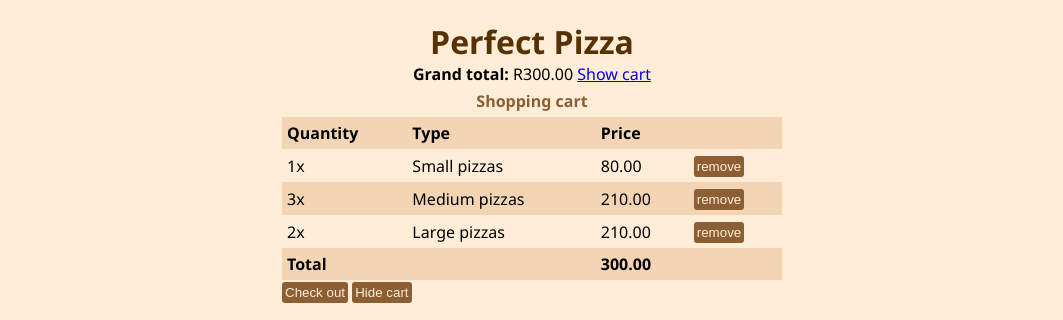
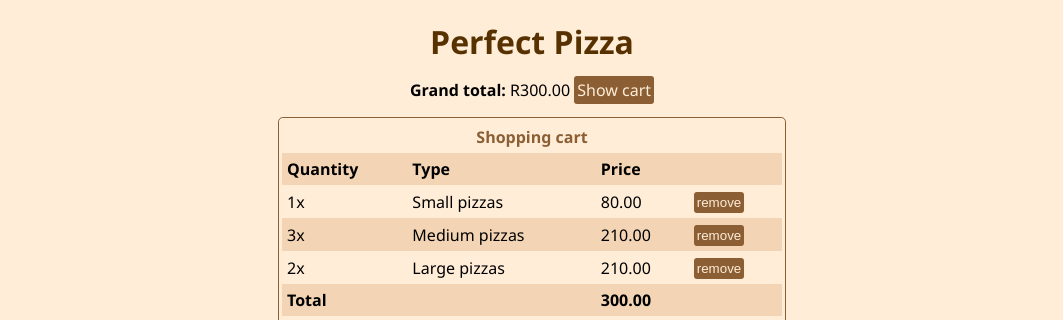
Before and after one commit to AnthonyMogotlane/perfect_pizza, a plain HTML site: page index.html in a window 1280 px wide. Shown: the top 320 px of the page, without its empty margins (108-1171 px from the left). Drawn offline with Linux system fonts and the light colour scheme.

Commit message:
modify cart

```diff
--- a/index.html
+++ b/index.html
@@ -13,7 +13,7 @@
       <div class="cartTotal">
         <strong>Grand total:</strong>
         <span>R300.00</span>
-        <a href="#">Show cart</a>
+        <a href="#" class="btn">Show cart</a>
       </div>
       <div class="cart">
         <h4>Shopping cart</h4>
@@ -52,9 +52,9 @@
             <td></td>
           </tr>
         </table>
-        <div>
-          <button class="btn">Check out</button>
-          <button class="btn">Hide cart</button>
+        <div class="lower-btn">
+          <button class="check-btn btn">Check out</button>
+          <button class="hide-btn btn">Hide cart</button>
         </div>
       </div>
     </div>
--- a/style.css
+++ b/style.css
@@ -8,6 +8,10 @@ body {
     background: #ffedd8;
     font-family: 'Segoe UI', Tahoma, Geneva, Verdana, sans-serif;
     height: 100vh;
+}
+
+a {
+    text-decoration: none;
 }
 
 /* Default styles */
@@ -44,6 +48,21 @@ h4 {
     flex-direction: column;
     justify-content: center;
     align-items: center;
+}
+
+.cartTotal {
+    margin-top: 1em;
+}
+
+.cart {
+    border: solid #8b5e34 1px;
+    padding: .2em;
+    border-radius: .3em;
+    margin-top: 1em;
+}
+
+.lower-btn {
+    margin-top: .3em;
 }
 
 .cart h4 {
```
Also changed, not shown: 1 other file.
